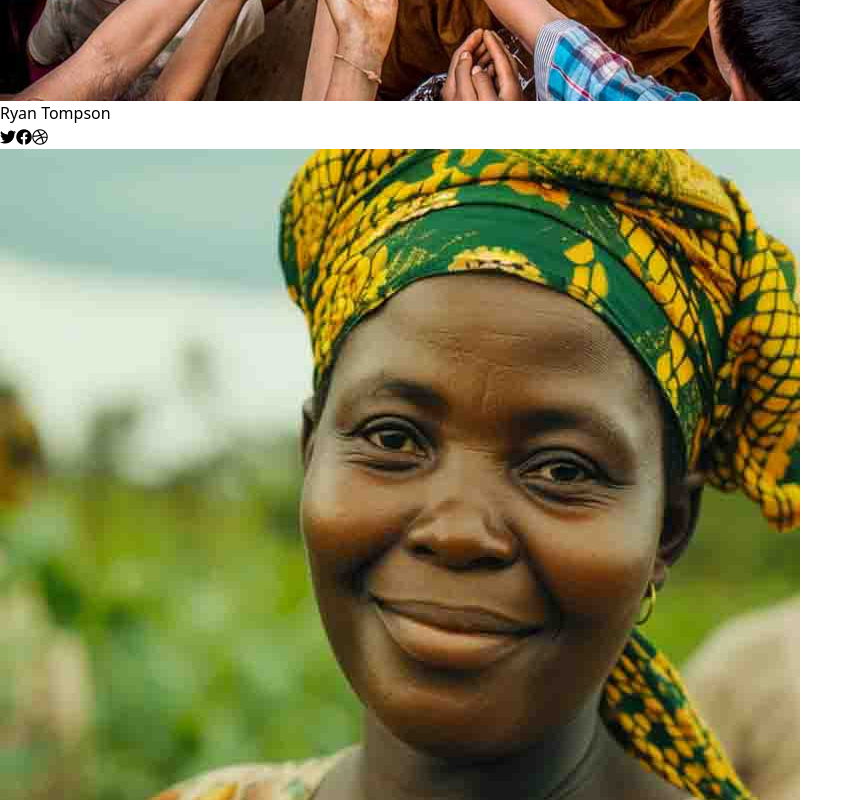
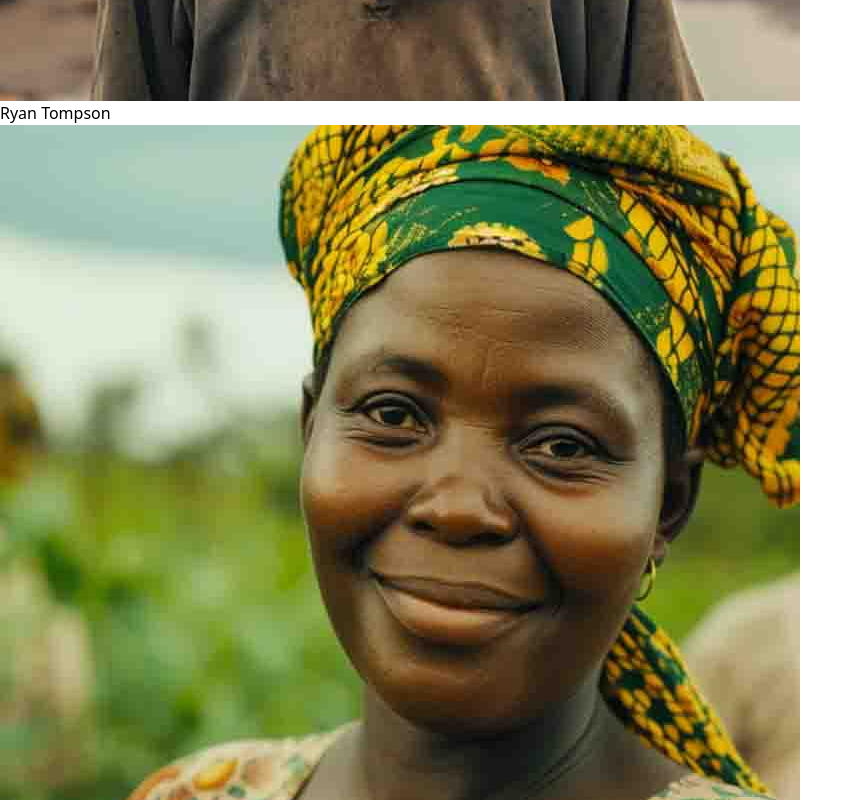
Before and after one commit to brendenozie/fundraiser, a React (Vite) app: page /home in a window 1280 px wide. Shown: the part 5960-6760 px from the top of the page, without its empty margins (0-863 px from the left). Built offline with nearby package versions, Linux system fonts and the light colour scheme; what @material-tailwind/react would draw is missing.

Commit message:
updated home page to remove socials

```diff
--- a/src/pages/home.jsx
+++ b/src/pages/home.jsx
@@ -211,11 +211,11 @@ export function Home() {
                 position={position}
                 socials={
                   <div className="flex items-center gap-2">
-                    {socials.map(({ color, name }) => (
+                    {/* {socials.map(({ color, name }) => (
                       <IconButton key={name} color={color} variant="text">
                         <i className={`fa-brands text-lg fa-${name}`} />
                       </IconButton>
-                    ))}
+                    ))} */}
                   </div>
                 }
               />
```
Also changed, not shown: public/img/team-1.jpg.
